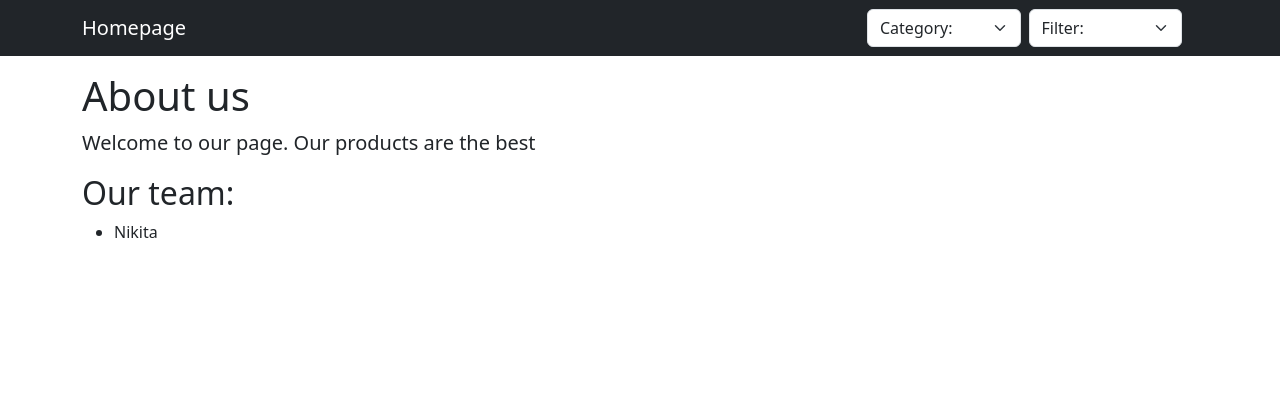
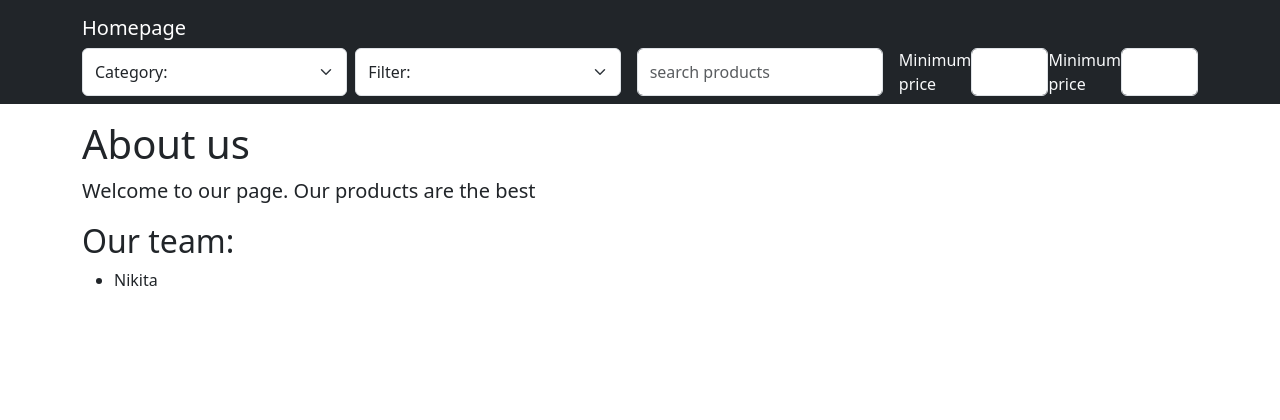
Before and after one commit to Nechitosik228/django_project, a Django app: page /shop/about/ in a window 1280 px wide. Shown: the top 420 px of the page. Run offline with Django 5.2, Linux system fonts and the light colour scheme.

Commit message:
add search, add min max price,

```diff
--- a/project/shop/templates/base.html
+++ b/project/shop/templates/base.html
@@ -11,37 +11,57 @@
 
     <header>
         <nav class="navbar navbar-dark bg-dark">
-            <div class="container">
-                <a href="{% url 'shop:home' %}", class="navbar-brand">Homepage</a>
-                <div class="nav-item">
+            <div class="container d-flex flex-column">
+                <div class="navbar-nav w-100">
+                    <a href="{% url 'shop:home' %}", class="navbar-brand">Homepage</a>
+                </div>
+                <div class="nav-item text-light">
                     <form action="{% url 'shop:home' %}" method="GET" class="d-flex mx-auto">
                         <select name="category" id="" class="form-select me-2" onchange="this.form.submit()">
                             <option value="">
                                 Category:
                             </option>
                             {% for category in categories %}
-                                <option value="{{ category.name }}">
+                                <option value="{{ category.name }}" {% if request.GET.category == category.name  %}
+                                selected
+                                {% endif %}>
                                     {{ category.name }}
                                 </option>
                             {% endfor %}
                         </select>
                         <select name="filter" id="" class="form-select me-3" onchange="this.form.submit()">
-                            <option value="">
+                            <option value="" {% if not request.GET.filter  %}
+                            selected
+                            {% endif %}>
                                 Filter:
                             </option>
-                            <option value="increase_price">
+                            <option value="increase_price" {% if request.GET.filter == 'increase_price'  %}
+                            selected
+                            {% endif %}>
                                 Increasing price
                             </option>
-                            <option value="decrease_price">
+                            <option value="decrease_price" {% if request.GET.filter == 'decrease_price'  %}
+                            selected
+                            {% endif %}>
                                 Decreasing price
                             </option>
-                            <option value="increase_rating">
+                            <option value="increase_rating" {% if request.GET.filter == 'increase_rating'  %}
+                            selected
+                            {% endif %}>
                                 Increasing rating
                             </option>
-                            <option value="decrease_rating">
+                            <option value="decrease_rating" {% if request.GET.filter == 'decrease_rating'  %}
+                            selected
+                            {% endif %}>
                                 Decreasing rating
                             </option>
                         </select>
+                        <input type="search" name="search" class="form-control me-3" placeholder="search products" onchange="this.form.submit()" value="{{ request.GET.search|default:'' }}">
+                        <label for="min_price">Minimum price</label>
+                        <input type="number" name="min_price" class="w-25 form-control" min="0" onchange="this.form.submit()" value="{{ request.GET.min_price|default:'' }}">
+                        <label for="min_price">Minimum price</label>
+                        <input type="number" name="max_price" class="w-25 form-control" min="0" onchange="this.form.submit()" value="{{ request.GET.max_price|default:'' }}">
+
                     </form>
                 </div>
             </div>
--- a/project/shop/views.py
+++ b/project/shop/views.py
@@ -7,10 +7,22 @@ def home(request):
     category_name = request.GET.get("category")
     filter = request.GET.get("filter")
     categories = Category.objects.all()
+    search = request.GET.get("search")
+    min_price = request.GET.get("min_price")
+    max_price = request.GET.get("max_price")
+
+    if search:
+        products = products.filter(name__icontains=search)
 
     if category_name:
         category = get_object_or_404(Category, name=category_name)
         products = products.filter(category=category)
+
+    if min_price:
+        products=products.filter(price__gte=min_price)
+
+    if max_price:
+        products=products.filter(price__lte=max_price)
 
     if filter == "decrease_price":
         products=products.order_by("-price")
```
Also changed, not shown: project/shop/templates/index.html (+4 -3 lines), project/shop/templates/products.html (deleted).
